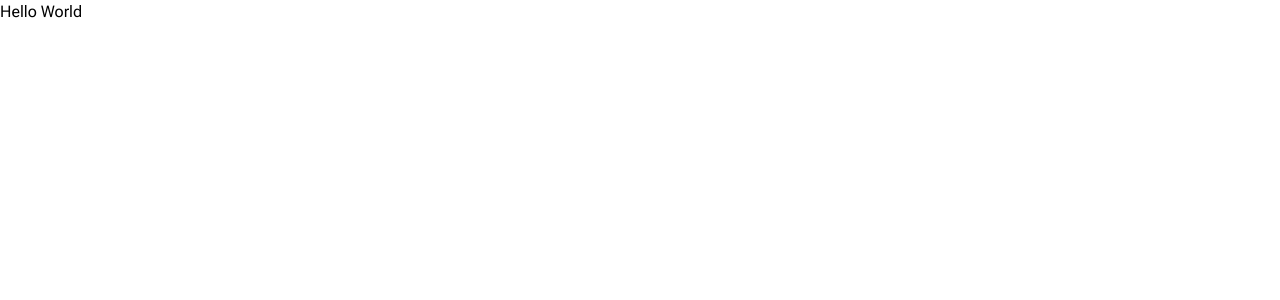
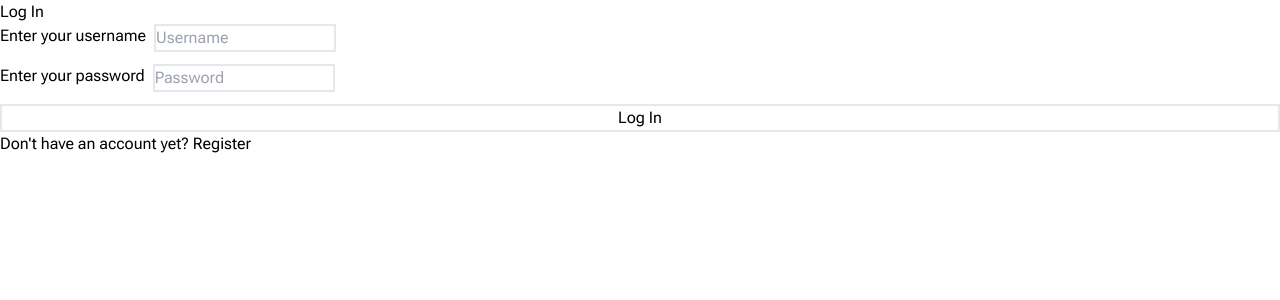
Before and after one commit to jesubohr/Hostender, a React (Vite) app: page /login in a window 1280 px wide. Shown: the top 300 px of the page. Built offline with nearby package versions, Linux system fonts and the light colour scheme.

Commit message:
Main routing page

```diff
--- a/src/App.jsx
+++ b/src/App.jsx
@@ -1,8 +1,33 @@
+import { BrowserRouter as Router, Routes, Route } from 'react-router-dom';
+
+import AuthProvider from './components/AuthProvider';
+import ProtectedRoute from './pages/ProtectedRoute';
+import Home from './pages/Home';
+import Login from './pages/Login';
+import Register from './pages/Register';
+import NotFound from './pages/NotFound';
+
 function App () {
     return (
-        <div>
-            <h1>Hello World</h1>
-        </div>
+        <AuthProvider>
+            <Router>
+                <Routes>
+                    <Route index element={
+                        <ProtectedRoute>
+                            <Home />
+                        </ProtectedRoute>
+                    } />
+                    <Route path="/admin" element={
+                        <ProtectedRoute>
+                            <Home />
+                        </ProtectedRoute>
+                    } />
+                    <Route path="/login" element={ <Login /> } />
+                    <Route path="/register" element={ <Register /> } />
+                    <Route path="*" element={<NotFound />} />
+                </Routes>
+            </Router>
+        </AuthProvider>
     );
 }
 
```
